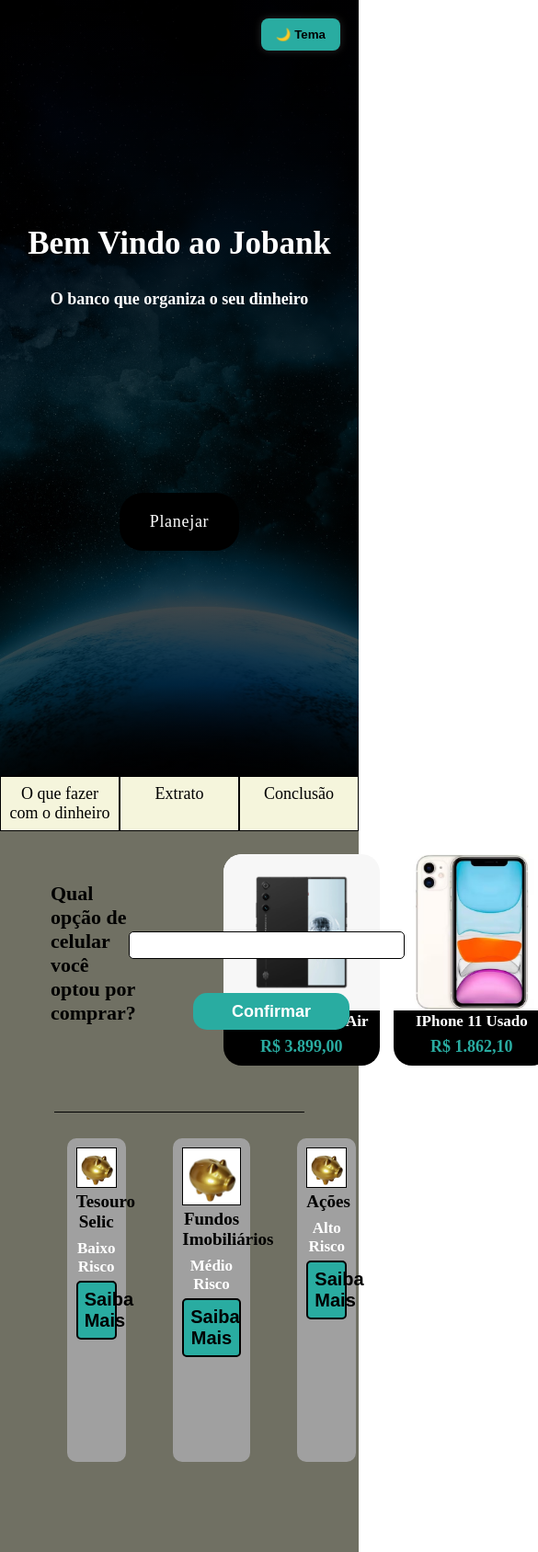
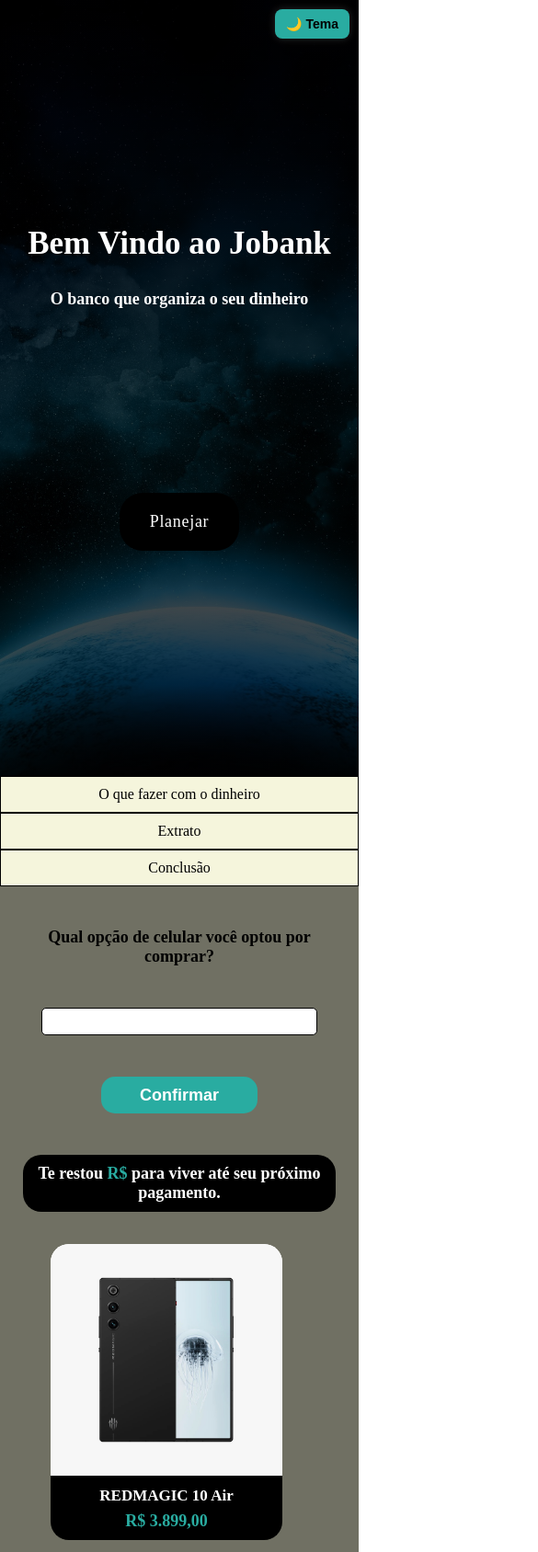
Before and after one commit to xaviericaro/trabalho_matematica, a plain HTML site: page index.html in a window 390 px wide. Shown: the top 1688 px of the page at 92% size, 585 px wide, since content can reach past the window. Drawn offline with Linux system fonts and the light colour scheme.

Commit message:
atualização

```diff
--- a/style.css
+++ b/style.css
@@ -654,3 +654,101 @@ body.tema-claro #lista_gastos_real li:hover {
     background-color: #d4e7e2 !important;
     color: #111 !important;
 }
+
+@media screen and (max-width: 768px) {
+    .item .opcao {
+        flex-direction: column;
+        align-items: center;
+        gap: 25px;
+    }
+
+    .item .opcao h1 {
+        font-size: 18px;
+        text-align: center;
+        margin: 20px 15px 10px 15px;
+    }
+
+    .item .opcao img {
+        width: 90%;
+        max-width: 280px;
+        height: auto;
+    }
+
+    .item .opcao .content {
+        width: 90%;
+        max-width: 280px;
+        height: auto;
+        padding: 10px 0;
+    }
+
+    #escolha_celular, #confirmar_escolha {
+        position: static;
+        margin: 10px auto;
+        display: block;
+    }
+
+    #resultado_escolha {
+        position: static;
+        margin: 10px auto;
+        display: block;
+        text-align: center;
+    }
+
+    .investimentos .opcoes_investimentos {
+        grid-template-columns: 1fr;
+        width: 100%;
+        gap: 25px;
+    }
+
+    .saldo, .sobre, .investir, .investimento_resposta {
+        width: 90% !important;
+        left: 0 !important;
+        margin: auto;
+        text-align: center;
+    }
+
+    .sobre {
+        margin-top: 20px;
+    }
+
+    .investir h2 {
+        font-size: 24px;
+        top: 0;
+        left: 0;
+    }
+
+    .investir input {
+        font-size: 24px;
+    }
+
+    .confirmar_investimento {
+        left: 0;
+        top: 10px;
+        margin: 20px auto;
+        display: block;
+    }
+
+    .item.extrato, .item.conclusao {
+        padding: 20px 10px;
+    }
+
+    .extrato, .texto-conclusao {
+        padding: 20px;
+    }
+
+    .btn-tema {
+        top: 10px;
+        right: 10px;
+        padding: 8px 12px;
+        font-size: 14px;
+    }
+
+    #organizacao header {
+        grid-template-columns: 1fr;
+    }
+
+    #organizacao header div {
+        font-size: 16px;
+        padding: 10px;
+    }
+}
```
